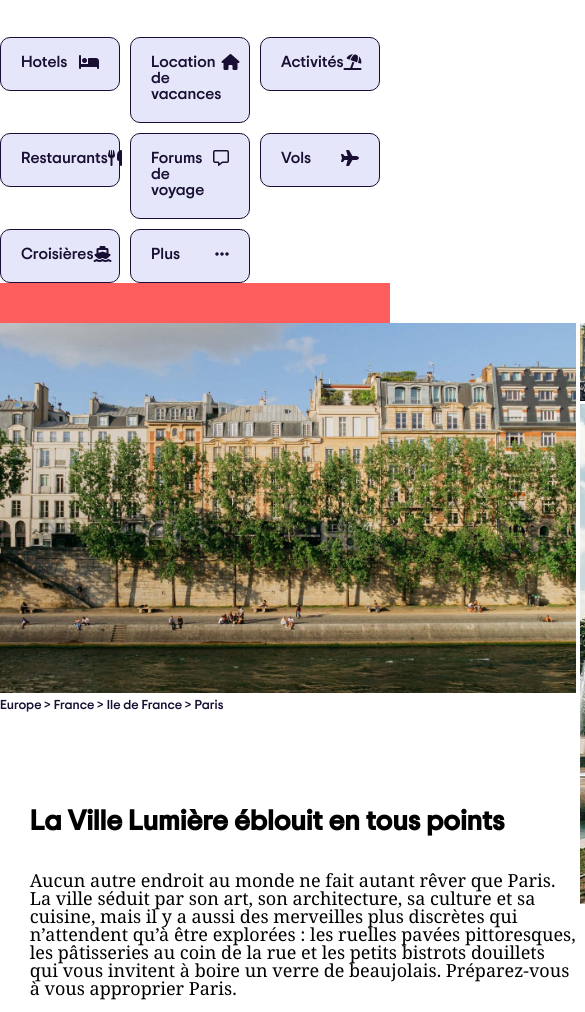
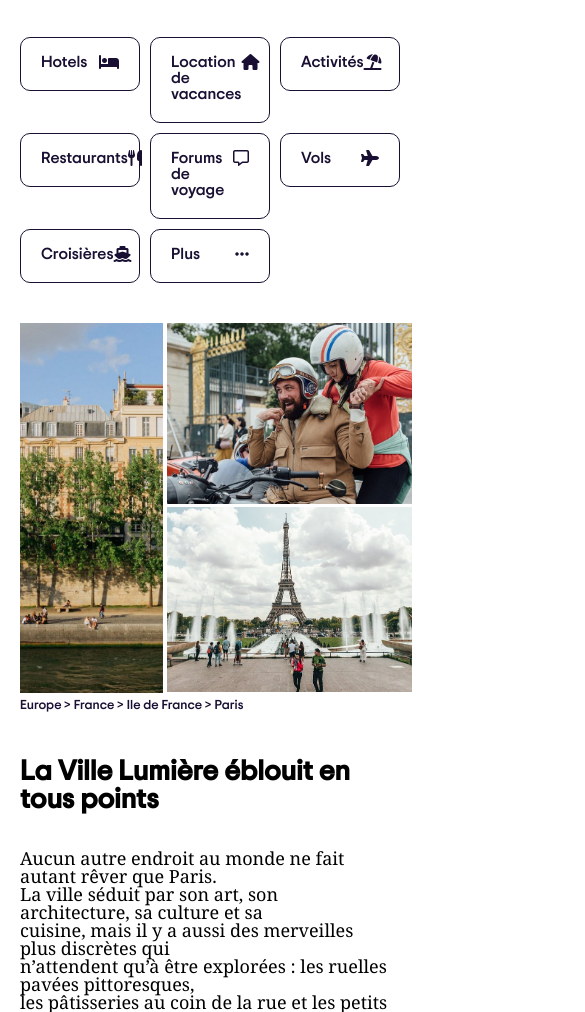
Before and after one commit to guillaumegemelas/TripAdvisor, a plain HTML site: page index.html in a window 390 px wide. Shown: the part 204-1216 px from the top of the page, 585 px wide, since content can reach past the window. Drawn offline with Linux system fonts and the light colour scheme.

Commit message:
ajout responsive 1

```diff
--- a/assets/css/style.css
+++ b/assets/css/style.css
@@ -144,7 +144,7 @@ h1 span {
 .menu {
   display: flex;
   padding-top: 40px;
-  background-color: red;
+  /* background-color: red; */
   height: 430px;
   gap: 2px;
 }
@@ -385,10 +385,15 @@ footer p span a {
 }
 
 /* Partie responsive du site ----------------------------------------------------*/
+/*------1184px------------------------------------------------------------------------*/
 
 @media (max-width: 1184px) {
+  /*pour décaler de 20px le contenu pour aerer le cote gauche de l'image*/
+  body {
+    padding-left: 20px;
+  }
   header {
-    background-color: lightgreen;
+    /* background-color: lightgreen; */
   }
 
   /*partie menu haut du site qui se réduit */
@@ -406,7 +411,7 @@ footer p span a {
   .container1 a {
     display: flex;
     border: #190f33 1px solid;
-    background-color: lavender;
+    /* background-color: lavender; */
     border-radius: 10px;
     /*gère la largeur des items*/
     width: 20vw;
@@ -417,17 +422,18 @@ footer p span a {
     text-decoration: none;
     color: #190f33;
   }
-  /*
+  /* il restera à laisser les items sur 2 lignes et non trois
   nav .container1 {
     width: 25%;
-  } */
+  }
+  */
 
   /*---------------*/
   /*partie photo Paris 1 reduit sa taille, pas les autres*/
 
   .menu {
     display: flex;
-    background-color: #fe5d5d;
+    /* background-color: #fe5d5d; */
     padding-top: 40px;
     height: 370px;
     gap: 2px;
@@ -435,32 +441,33 @@ footer p span a {
 
     /* background-color: grey; */
   }
+  .pictures {
+    width: 60%;
+  }
 
   .paris1 {
-    width: auto;
-    flex: 1;
-    /* width: 653px; */
+    width: 100%;
     height: 370px;
-    flex: 1;
+    object-fit: cover;
   }
 
+  .paris23 {
+    width: 400px;
+    /* background-color: green; */
+  }
   .paris2 {
-    width: 20vw;
-    height: 20vw;
+    width: 100%;
+    height: 49%;
     object-fit: cover;
     padding-left: 2px;
   }
   .paris3 {
-    width: auto;
-    height: auto;
+    width: 100%;
+    height: 50%;
     object-fit: cover;
     padding-left: 2px;
-    padding-right: 50px;
   }
-
-  /*---------------*/
 }
-
 /*---------------------------------------*/
 /*partie qui va masquer les items du menu du haut si on passe au dessus de 1184px*/
 @media (min-width: 1184px) {
@@ -468,3 +475,36 @@ footer p span a {
     display: none;
   }
 }
+
+/*------1024px------------------------------------------------------------------------*/
+/*------------------------------------------------------------------------------------*/
+
+@media (max-width: 1024px) {
+  header nav a span {
+    display: none;
+  }
+
+  header {
+    display: flex;
+    width: 98vw; /* façon bricolage mais le rendu correspond à peu près au résultat*/
+  }
+
+  /*---------------*/
+  /*partie qui cache la map avec le bc rose en dessous des trois photos*/
+
+  /*ok ca marche la map disparait mais le reste se postionne au milieu*/
+  .col2 {
+    display: none;
+  }
+  .container3 {
+    display: inline;
+    background-color: lightblue;
+  }
+  .col1 {
+    /* background-color: pink; */
+    padding: 40px 0 0 0;
+  }
+  .col2 {
+    background-color: #fff;
+  }
+}
```
